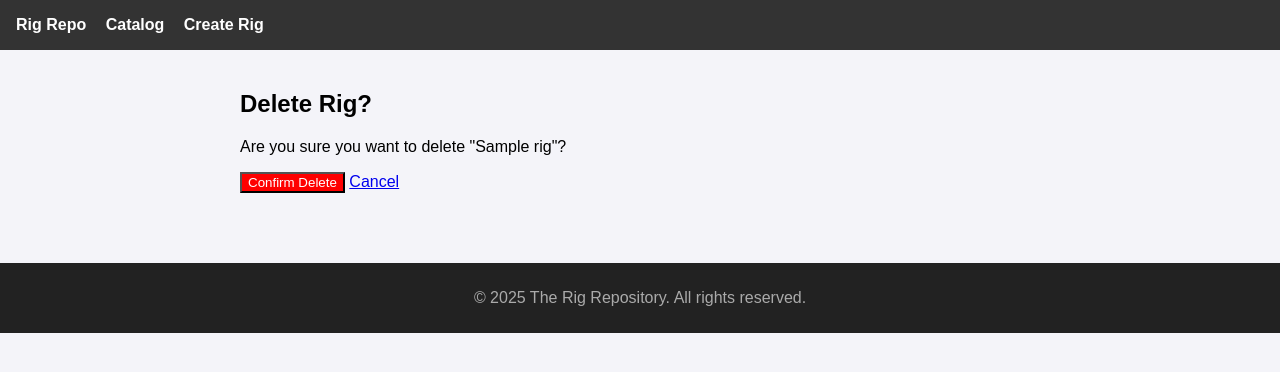
After one commit to lowrybg/rig_repository, a Django app: page /delete/1/ in a window 1280 px wide. The commit adds this page. Shown: the top 372 px of the page. Run offline with Django 5.2, Linux system fonts and the light colour scheme; tables that the repository leaves empty hold one stand-in row (values such as "Sample post").

Commit message:
implement update and delete views

```diff
--- a/showcase/templates/showcase/catalog.html
+++ b/showcase/templates/showcase/catalog.html
@@ -10,7 +10,8 @@
                 <p>{{ rig.description|truncatewords:10 }}</p>
                 <small>Created: {{ rig.created_at|date:"M d, Y" }}</small>
                 <br><br>
-                <a href="#" style="color: #007bff; text-decoration: none;">View Details &rarr;</a>
+               <a href="{% url 'edit_rig' rig.pk %}" style="color: orange;">Edit</a> |
+                <a href="{% url 'delete_rig' rig.pk %}" style="color: red;">Delete</a>
             </div>
         {% empty %}
             <p>No rigs found. Go to Admin to add some!</p>
--- /dev/null
+++ b/showcase/templates/showcase/delete_rig.html
@@ -0,0 +1,10 @@
+{% extends 'base.html' %}
+{% block content %}
+    <h2>Delete Rig?</h2>
+    <p>Are you sure you want to delete "{{ object.name }}"?</p>
+    <form method="post">
+        {% csrf_token %}
+        <button type="submit" style="background: red; color: white;">Confirm Delete</button>
+        <a href="{% url 'catalog' %}">Cancel</a>
+    </form>
+{% endblock %}
--- a/showcase/urls.py
+++ b/showcase/urls.py
@@ -1,8 +1,10 @@
 from django.urls import path
 
-from showcase.views import RigListView, RigCreateView
+from showcase.views import RigListView, RigCreateView, RigUpdateView, RigDeleteView
 
 urlpatterns = [
     path('catalog/', RigListView.as_view(),name='catalog'),
     path('create/', RigCreateView.as_view(),name='create_rig'),
+    path('edit/<int:pk>/', RigUpdateView.as_view(),name='edit_rig'),
+    path('delete/<int:pk>/', RigDeleteView.as_view(),name='delete_rig'),
 ]
--- a/showcase/views.py
+++ b/showcase/views.py
@@ -1,5 +1,5 @@
 from django.urls import reverse_lazy
-from django.views.generic import ListView, CreateView
+from django.views.generic import ListView, CreateView, UpdateView, DeleteView
 
 from .forms import RigForm
 from .models import Rig
@@ -14,3 +14,14 @@ class RigCreateView(CreateView):
     form_class = RigForm
     template_name = 'showcase/create_rig.html'
     success_url = reverse_lazy('catalog')
+
+class RigUpdateView(UpdateView):
+    model = Rig
+    form_class = RigForm
+    template_name = 'showcase/edit_rig.html'
+    success_url = reverse_lazy('catalog')
+
+class RigDeleteView(DeleteView):
+    model = Rig
+    template_name = 'showcase/delete_rig.html'
+    success_url = reverse_lazy('catalog')
```
Also changed, not shown: showcase/templates/showcase/edit_rig.html (added, +9 -0 lines).
